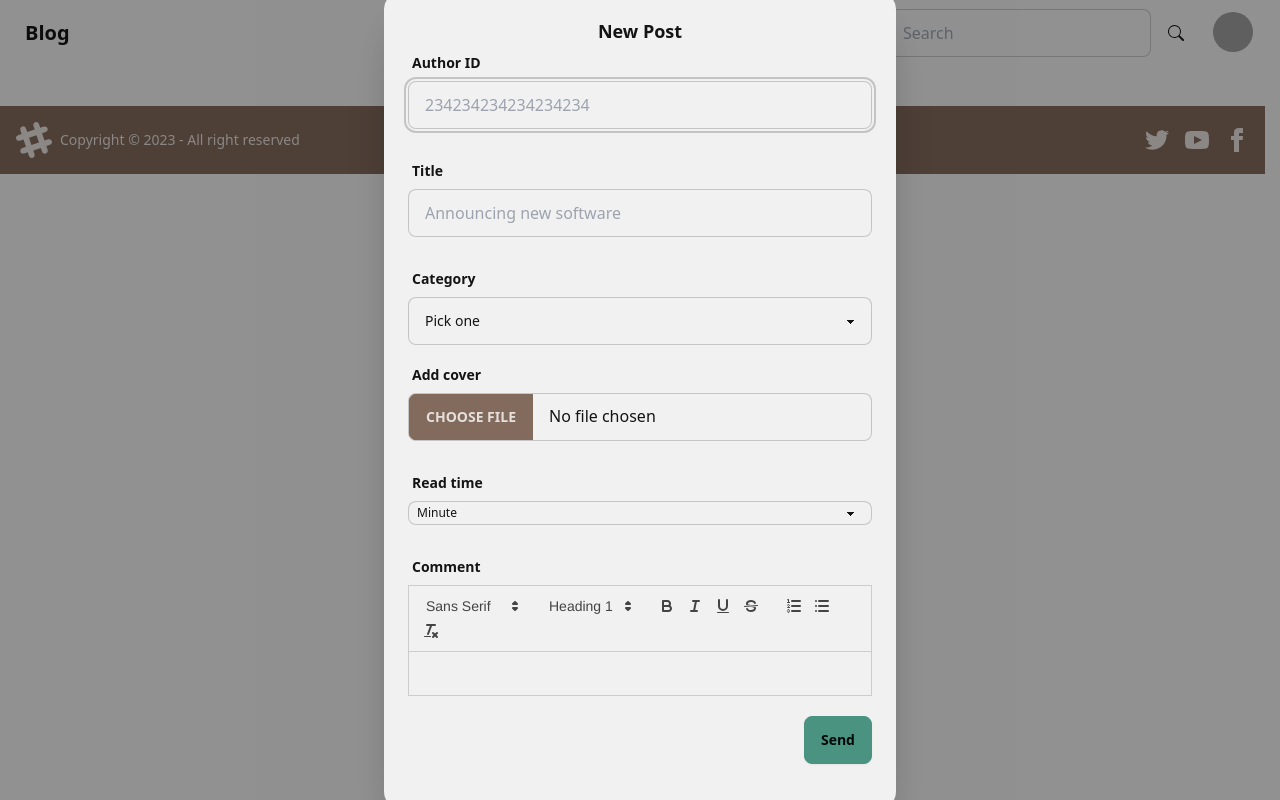
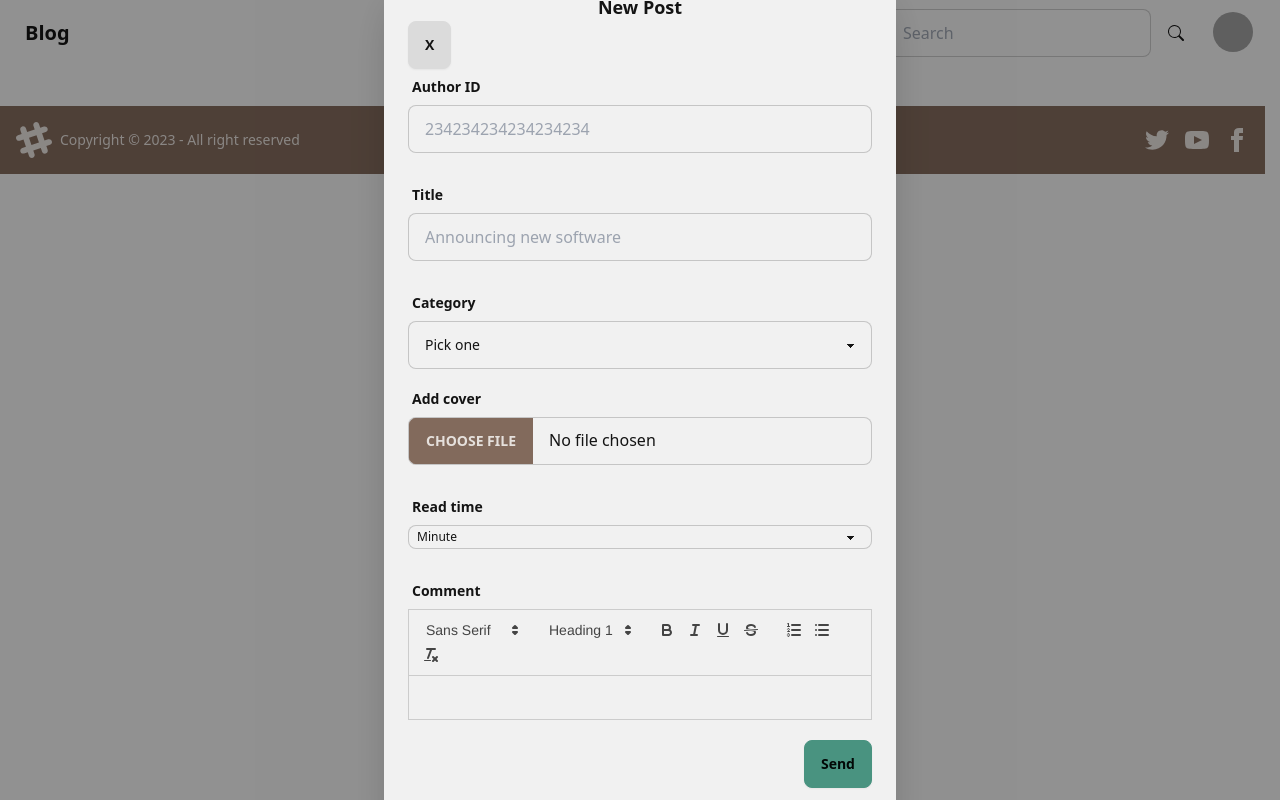
Before and after one commit to Aoblu87/frontend-blog, a React (Vite) app: page / in a window 1280 px wide. Both pictures are taken after a click on the button "Add Post". Built offline with nearby package versions, Linux system fonts and the light colour scheme; grey boxes are pictures that could not be loaded.

Commit message:
aggiunto chisura modale

```diff
--- a/src/components/BlogList/BlogList.jsx
+++ b/src/components/BlogList/BlogList.jsx
@@ -28,6 +28,7 @@ export default function BlogList(props) {
   useEffect(() => {
     getPosts();
   }, []);
+  console.log(posts);
   return (
     <>
       <div className="flex flex-col md:flex-wrap md:flex-row ">
--- a/src/components/NewPost/NewPost.jsx
+++ b/src/components/NewPost/NewPost.jsx
@@ -5,6 +5,7 @@ import { ToastContainer, toast, useToast } from "react-toastify";
 import "react-toastify/dist/ReactToastify.css";
 import TextEditor from "../TextEditor";
 import styles from "./styles.module.scss";
+import { Link } from "react-router-dom";
 
 export default function NewPost() {
   const [text, setText] = useState("");
@@ -117,6 +118,12 @@ export default function NewPost() {
         <div className="modal-box max-h-fit">
           <form method="dialog" onSubmit={handleSubmit}>
             <h3 className="font-bold text-lg flex justify-center">New Post</h3>
+            <button
+              className="btn"
+              onClick={() => document.getElementById("my_modal_3").close()}
+            >
+              X
+            </button>
             <label className="form-control w-full max-w-[100%] mb-3">
               <div className="label">
                 <span className="label-text font-bold">Author ID</span>
@@ -209,7 +216,7 @@ export default function NewPost() {
             </label>
             <div className="flex justify-end my-5 ">
               <button className="btn btn-success " type="submit">
-                Send
+                <Link to={"/"}>Send</Link>
               </button>
             </div>
           </form>
```
